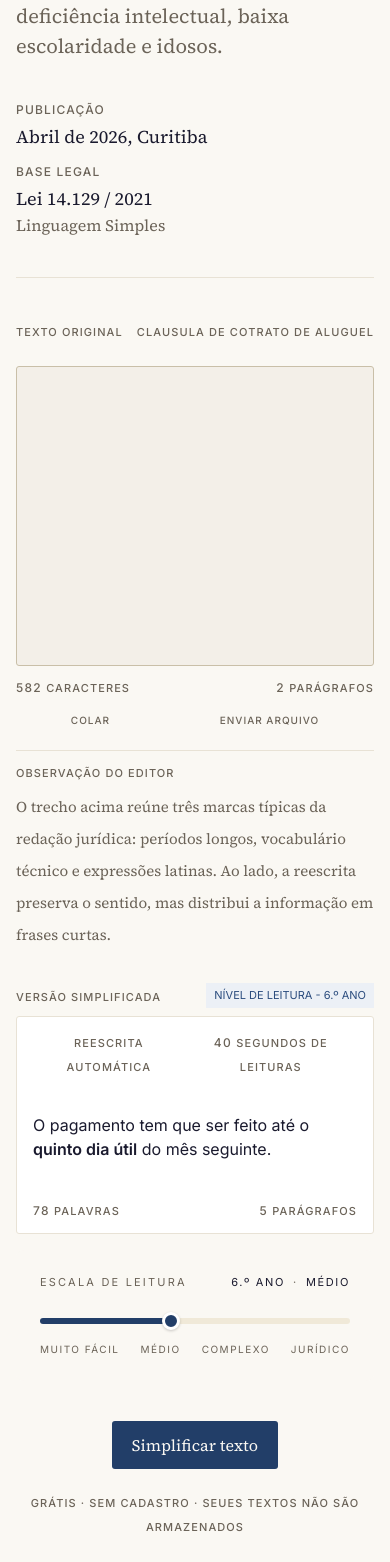
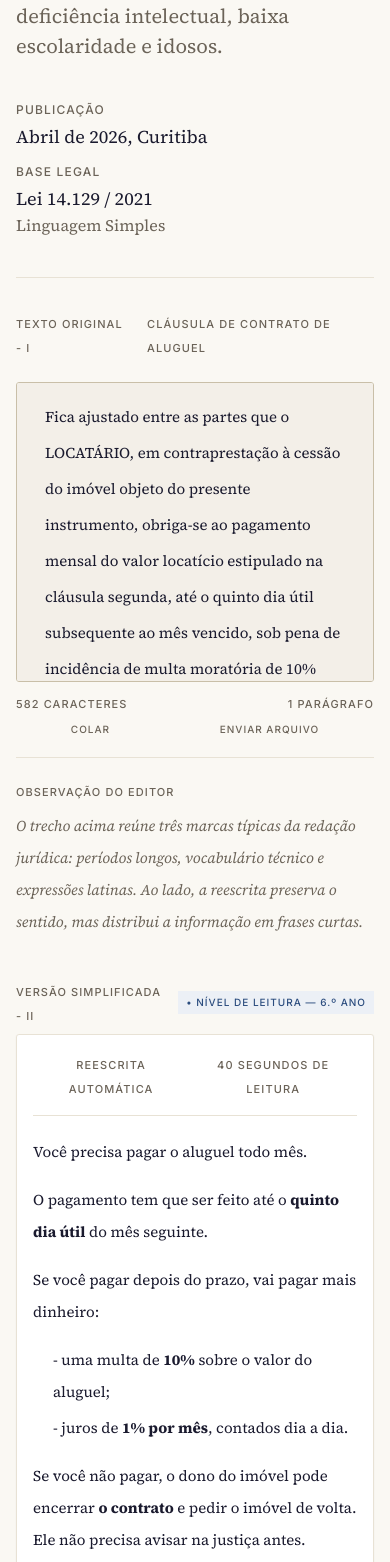
Before and after one commit to Carloslgp/EasyRead, a React (Vite) app: page / in a window 390 px wide. Shown: the part 438-2000 px from the top of the page. Built offline with nearby package versions, Linux system fonts and the light colour scheme.

Commit message:
style: adjust responsive form layout and interactions

```diff
--- a/src/components/Form.tsx
+++ b/src/components/Form.tsx
@@ -20,40 +20,53 @@ const grades = [
     "Doutorado"
 ];
 
-
+const originalText = `Fica ajustado entre as partes que o LOCATÁRIO, em contraprestação à cessão do imóvel objeto do presente instrumento, obriga-se ao pagamento mensal do valor locatício estipulado na cláusula segunda, até o quinto dia útil subsequente ao mês vencido, sob pena de incidência de multa moratória de 10% (dez por cento) sobre o montante devido, acrescida de juros de mora de 1% (um por cento) ao mês, pro rata die, independentemente de qualquer interpelação judicial ou extrajudicial, facultando-se ao LOCADOR a rescisão unilateral do contrato e a imediata reintegração de posse.`;
 
 function Form(){
     const [gradeIndex, setGradeIndex] = useState(5);
     return(
 
-        <div className="mt-10 pt-10 border-t border-b border-1 border-border">
+        <section className="mt-10 border-t border-border pt-8 md:mt-12 md:pt-8">
 
-
-            <div>
+            <div className="mx-auto md:grid md:max-w-[760px] md:grid-cols-2 md:gap-x-8 lg:max-w-[1120px] lg:gap-x-10 xl:max-w-[1280px] xl:gap-x-12">
 
                 <div className="w-full">
-                    <div className="flex items-center justify-between mb-6">
-                        <Paragraph label="TEXTO ORIGINAL"/>
+                    <div className="mb-6 flex min-h-6 items-center justify-between gap-4 md:mb-5">
+                        <Paragraph label="TEXTO ORIGINAL - I"/>
 
-                        <Paragraph label="CLAUSULA DE COTRATO DE ALUGUEL" />
+                        <Paragraph label="CLÁUSULA DE CONTRATO DE ALUGUEL" />
                     </div>
 
                     <textarea
+                        aria-label="Texto original"
+                        defaultValue={originalText}
                         className="
                             w-full
                             max-w-2xl
+                            md:max-w-none
                             mx-auto
                             text-left
                             block
                             min-h-[300px]
+                            md:min-h-[304px]
+                            lg:min-h-[420px]
+                            xl:min-h-[450px]
                             bg-original
                             border border-text_border
                             rounded-[3px]
                             py-4
                             px-7
+                            md:px-5
+                            md:py-5
+                            lg:px-8
+                            lg:py-7
                             font-serif
-                            text-[14px]
+                            text-[15px]
                             leading-9
+                            md:text-[15px]
+                            md:leading-8
+                            lg:text-[17px]
+                            lg:leading-8
                             text-ink
                             outline-none
                             resize-none
@@ -61,60 +74,90 @@ function Form(){
                         "
                     />
 
-                    <div className="my-2 border-b border-1 border-border">
-                        <div className="flex justify-between items-center">
+                    <div className="my-2 border-b border-border md:mb-0 md:pb-5">
+                        <div className="flex items-start justify-between gap-3">
                             <Paragraph valor={582} label="CARACTERE"/>
-                            <Paragraph valor={2} label="PARÁGRAFO"/>
+                            <Paragraph valor={1} label="PARÁGRAFO"/>
                             <div className="hidden md:block">
                                 <Paragraph label="PORTUGUÊS FORMAL" />
                             </div>
+                            <div className="hidden md:block">
+                                <Button label="COLAR"/>
+                            </div>
+                            <div className="hidden md:block">
+                                <Button label="ENVIAR ARQUIVO"/>
+                            </div>
                         </div>
-                        <div className="flex justify-around items-center my-2 mb-5">
+                        <div className="my-2 mb-5 flex items-center justify-around md:hidden">
                             <Button label="COLAR"/>
                             <Button label="ENVIAR ARQUIVO"/>
                         </div>
                     </div>
 
-                    <div className="flex-row  mb-8">
+                    <div className="mb-8 pt-3 md:mb-0 md:pt-5">
                         <Paragraph label="OBSERVAÇÃO DO EDITOR"/>
-                        <p className="mt-2 reading-text">{'O trecho acima reúne três marcas típicas da redação jurídica: períodos longos, vocabulário técnico e expressões latinas. Ao lado, a reescrita preserva o sentido, mas distribui a informação em frases curtas.'}</p>
+                        <p className="reading-text mt-2 italic md:text-[12px] md:leading-7">{'O trecho acima reúne três marcas típicas da redação jurídica: períodos longos, vocabulário técnico e expressões latinas. Ao lado, a reescrita preserva o sentido, mas distribui a informação em frases curtas.'}</p>
 
                     </div>
 
 
                 </div>
 
-                <div className="">
-                    <div className="flex justify-between items-center mb-2">
-                        <Paragraph label="VERSÃO SIMPLIFICADA"/>
-                        <p className="py-1 px-2 uppercase text-[11px] bg-back_blue text-text_blue">NÍVEL DE LEITURA - {grades[gradeIndex]}</p>
+                <div className="mt-10 md:mt-0">
+                    <div className="mb-2 flex min-h-6 items-center justify-between gap-4 md:mb-5">
+                        <Paragraph label="VERSÃO SIMPLIFICADA - II"/>
+                        <p className="whitespace-nowrap bg-back_blue px-2 py-1 font-sans text-[10px] font-medium uppercase tracking-widest text-text_blue md:text-[8px] lg:text-[10px]">
+                            • NÍVEL DE LEITURA — {grades[gradeIndex]}
+                        </p>
                     </div>
 
-                    <div className="border border-border rounded-[3px] justify-between flex flex-col items-center py-3 bg-box_white box-border p-4 mb-4 mt-2">
+                    <div className="mb-4 mt-2 box-border flex flex-col items-center justify-between rounded-[3px] border border-border bg-box_white p-4 shadow-sm md:mt-0 md:min-h-[396px] md:p-7 lg:min-h-[520px] lg:p-10 xl:min-h-[550px]">
 
-                        <div className="w-full pb-4 flex items-center text-center">
+                        <div className="flex w-full items-center justify-between border-b border-border pb-4 text-center">
                             <Paragraph label="REESCRITA AUTOMÁTICA"/>
 
-                            <Paragraph valor = {40} label="SEGUNDOS DE LEITURA"/>
+                            <Paragraph valor = {40} label="SEGUNDO DE LEITURA"/>
                         </div>
 
-                        <div className="my-5">
+                        <div className="my-5 w-full flex-1 font-serif text-[15px] leading-8 text-ink md:my-6 md:text-[13px] md:leading-7 lg:text-[16px] lg:leading-8">
                             <ResponseBox>
-                                O pagamento tem que ser feito até o <strong>quinto dia útil</strong> do mês seguinte.
+                                <div className="space-y-4">
+                                    <p>Você precisa pagar o aluguel todo mês.</p>
+
+                                    <p>
+                                        O pagamento tem que ser feito até o <strong>quinto dia útil</strong> do mês seguinte.
+                                    </p>
+
+                                    <p>Se você pagar depois do prazo, vai pagar mais dinheiro:</p>
+
+                                    <ul className="space-y-1 pl-5">
+                                        <li>- uma multa de <strong>10%</strong> sobre o valor do aluguel;</li>
+                                        <li>- juros de <strong>1% por mês</strong>, contados dia a dia.</li>
+                                    </ul>
+
+                                    <p>
+                                        Se você não pagar, o dono do imóvel pode encerrar <strong>o contrato</strong> e pedir o imóvel de volta. Ele não precisa avisar na justiça antes.
+                                    </p>
+                                </div>
                             </ResponseBox>
                         </div>
 
-                        <div className="w-full flex items-center justify-between pt-4">
+                        <div className="flex w-full items-center justify-between gap-4 border-t border-border pt-4">
+                            <div className="flex items-center gap-4">
+                                <Paragraph valor = {78} label="PALAVRA"/>
+                                <Paragraph valor = {5} label="FRASE"/>
+                            </div>
 
-                            <Paragraph valor = {78} label="PALAVRA"/>
-
-                            <Paragraph valor = {5} label="PARÁGRAFO"/>
-
+                            <div className="flex items-center gap-3 font-sans text-[11px] text-muted md:text-[9px] lg:text-[11px]">
+                                <button type="button" className="hover:text-ink">Copiar</button>
+                                <button type="button" className="hover:text-ink">Baixar PDF</button>
+                                <button type="button" className="hover:text-ink">Ouvir</button>
+                            </div>
                         </div>
 
                     </div>
 
-                    <div>
+                    <div className="md:mt-5">
 
                         <ReadingScale gradeIndex={gradeIndex} setGradeIndex={setGradeIndex}/>
 
@@ -126,17 +169,17 @@ function Form(){
 
 
 
-            <div className="flex flex-col items-center text-center py-10">
+            <div className="flex flex-col items-center py-10 text-center md:pt-12">
 
-                <button className=" mb-5 font-serif text-paper rounded-[3px] px-5 py-3 bg-button_blue">
+                <button type="button" className="mb-5 rounded-[3px] bg-button_blue px-6 py-3 font-serif text-paper">
                     Simplificar texto
                 </button>
 
-                <Paragraph label="GRÁTIS · SEM CADASTRO · SEUES TEXTOS NÃO SÃO ARMAZENADOS" />
+                <Paragraph label="GRÁTIS · SEM CADASTRO · SEUS TEXTOS NÃO SÃO ARMAZENADOS" />
 
             </div>
 
-        </div>
+        </section>
 
 
     )
--- a/src/components/ui/Button.tsx
+++ b/src/components/ui/Button.tsx
@@ -6,9 +6,12 @@ type InfoBadgeProps = {
 function Button({label} : InfoBadgeProps){
 
     return (
-        <div>
-            <span className="font-sans md:text-[12px] text-[10px] md:text-xs font-medium text-muted tracking-widest">{label}</span>
-        </div>
+        <button
+            type="button"
+            className="font-sans text-[10px] font-medium uppercase tracking-widest text-muted transition-colors duration-200 hover:text-ink focus-visible:outline-none focus-visible:ring-1 focus-visible:ring-button_blue focus-visible:ring-offset-2 focus-visible:ring-offset-paper md:text-[8px] lg:text-[10px]"
+        >
+            {label}
+        </button>
 
     )
 }
--- a/src/components/ui/Paragraph.tsx
+++ b/src/components/ui/Paragraph.tsx
@@ -7,11 +7,15 @@ type InfoBadgeProps = {
 
 function Paragraph({ valor, label} : InfoBadgeProps){
     const hasValor = valor !== undefined;
+    const labelClassName = "font-sans text-[11px] md:text-[8px] lg:text-[10px] font-medium uppercase leading-relaxed tracking-widest text-muted";
+    const displayLabel = hasValor && valor > 1
+        ? label.replace(/^(\S+)/, (firstWord) => firstWord.endsWith("S") ? firstWord : `${firstWord}S`)
+        : label;
 
     return (
         <div>
-            {hasValor && <span className="pt-3 pb-1 font-sans text-[12px] md:text-xs font-medium text-muted tracking-widest">{valor + " "}</span>}
-            <span className="font-sans md:text-[12px] text-[11px] md:text-xs font-medium text-muted tracking-widest">{hasValor && valor > 1 ? `${label}S` : label}</span>
+            {hasValor && <span className={labelClassName}>{valor + " "}</span>}
+            <span className={labelClassName}>{displayLabel}</span>
         </div>
 
     )
--- a/src/components/ui/ReadingScale.tsx
+++ b/src/components/ui/ReadingScale.tsx
@@ -22,19 +22,19 @@ function ReadingScale({ gradeIndex, setGradeIndex }: ReadingScaleProps) {
     const percentage = (gradeIndex / (grades.length - 1)) * 100;
 
     return (
-        <div className="rounded-lg p-6 bg-paper">
-            <div className="flex justify-between items-center mb-4">
-                <span className="text-[11px] tracking-[0.2em] text-muted font-sans">
+        <div className="rounded-lg bg-paper p-6 md:rounded-none md:border-t md:border-border md:p-0 md:pt-4">
+            <div className="mb-4 flex items-center justify-between md:mb-2">
+                <span className="font-sans text-[11px] tracking-[0.2em] text-muted md:text-[8px] lg:text-[10px]">
                     ESCALA DE LEITURA
                 </span>
-                <span className="text-[11px] tracking-[0.15em] text-ink font-sans">
+                <span className="font-sans text-[11px] tracking-[0.15em] text-ink md:text-[8px] lg:text-[10px]">
                     {grades[gradeIndex].toUpperCase()}
                     <span className="mx-2 text-muted">·</span>
                     {getCategory(gradeIndex)}
                 </span>
             </div>
 
-            <div className="relative mb-3">
+            <div className="relative mb-3 md:mb-2">
                 <input
                     type="range"
                     min={0}
@@ -49,7 +49,7 @@ function ReadingScale({ gradeIndex, setGradeIndex }: ReadingScaleProps) {
                 />
             </div>
 
-            <div className="flex justify-between text-[10px] tracking-[0.15em] text-muted font-sans">
+            <div className="flex justify-between font-sans text-[10px] tracking-[0.15em] text-muted md:text-[7px] lg:text-[9px]">
                 {labels.map((label) => (
                     <span key={label}>{label}</span>
                 ))}
@@ -96,6 +96,27 @@ function ReadingScale({ gradeIndex, setGradeIndex }: ReadingScaleProps) {
                 .reading-scale-slider::-moz-range-thumb:hover {
                     transform: scale(1.1);
                 }
+
+                @media (min-width: 768px) {
+                    .reading-scale-slider {
+                        height: 3px;
+                        border-radius: 0;
+                    }
+
+                    .reading-scale-slider::-webkit-slider-thumb {
+                        width: 9px;
+                        height: 9px;
+                        border: 0;
+                        box-shadow: none;
+                    }
+
+                    .reading-scale-slider::-moz-range-thumb {
+                        width: 9px;
+                        height: 9px;
+                        border: 0;
+                        box-shadow: none;
+                    }
+                }
             `}</style>
         </div>
     );
```
